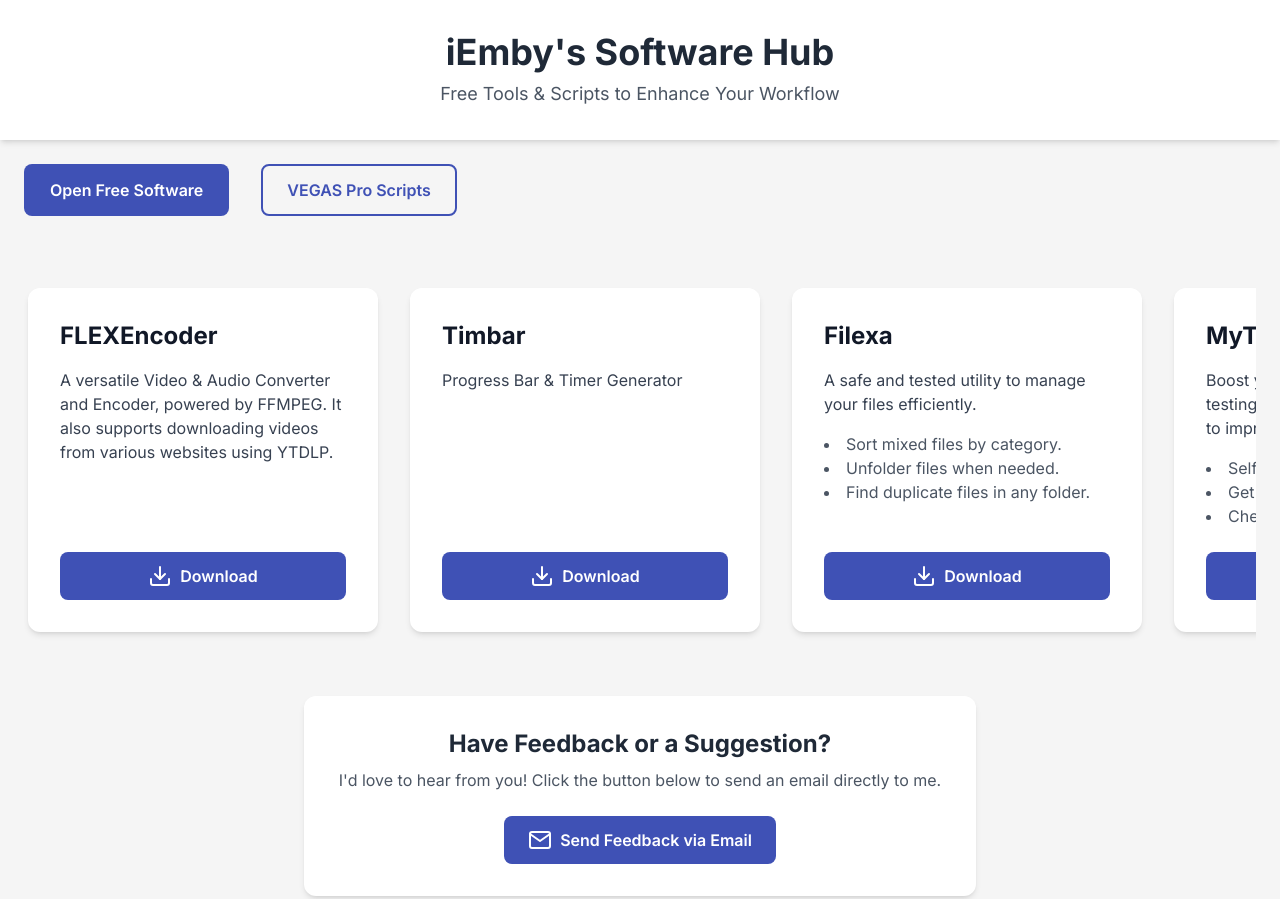
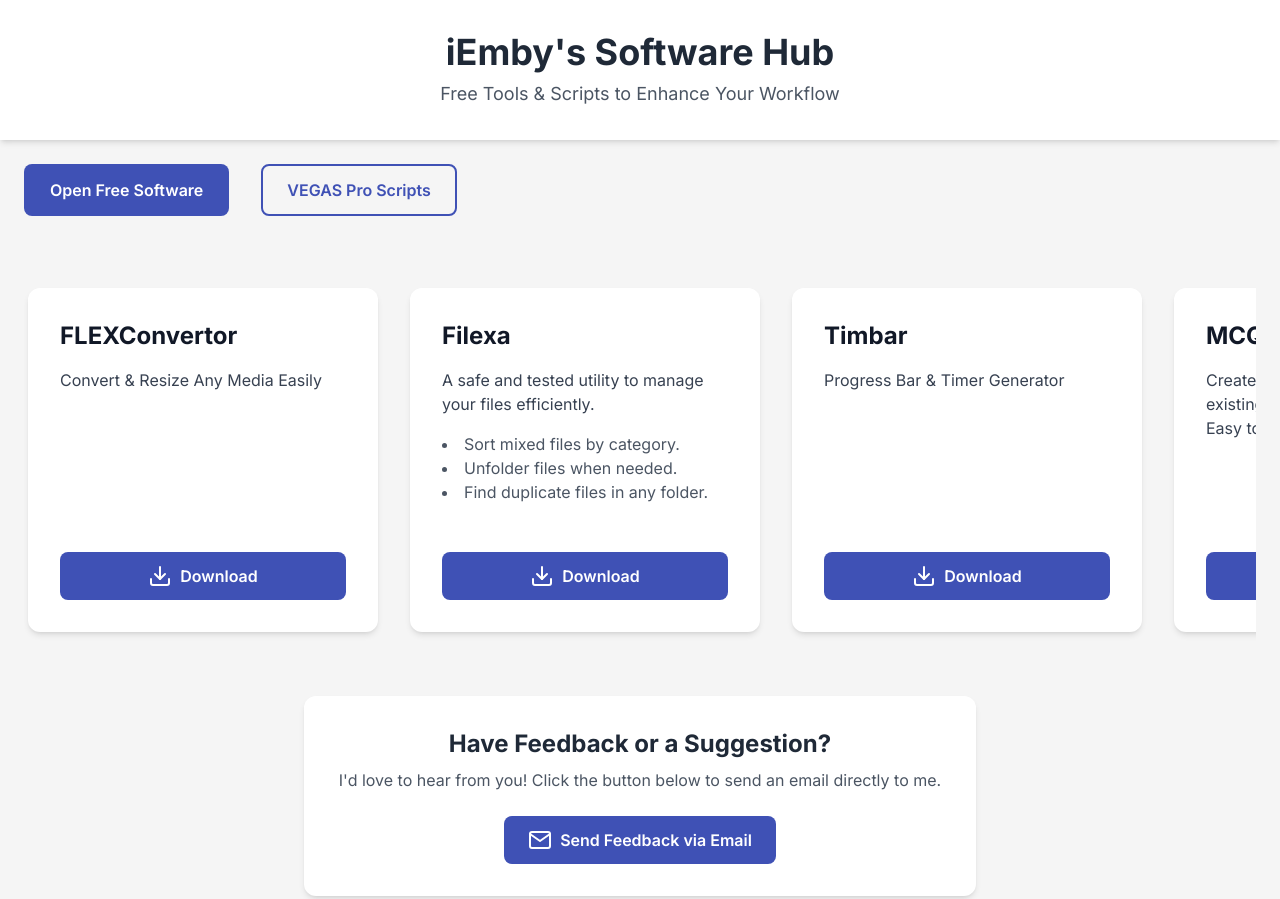
Before and after one commit to vegasmediaworks/getopensofts, a plain HTML site: page index.html in a window 1280 px wide. Shown: the top 899 px of the page. Drawn offline with nearby package versions, Linux system fonts and the light colour scheme.

Commit message:
Add files via upload

```diff
--- a/index.html
+++ b/index.html
@@ -119,30 +119,13 @@
    <!-- Page 1: Open Free Software -->
    <div id="page-software">
     <div class="horizontal-scroll-container" id="software-container"><div class="card p-8 flex flex-col">
-      <h3 class="text-2xl font-bold mb-4 text-gray-900">
-       FLEXEncoder
-      </h3>
-      <p class="text-gray-700 mb-4 flex-grow">
-       A versatile Video & Audio Converter and Encoder, powered by FFMPEG. It also supports downloading videos from various websites using YTDLP.
-      </p>
-      <a class="btn-primary mt-auto" href="https://mega.nz/folder/2voDgRwK#MVDDhHAJBddlwsISyT6ZMw" rel="noopener noreferrer" target="_blank">
-       <i data-feather="download">
-       </i>
-       <span>
-        Download
-       </span>
-      </a>
-     </div><div class="card p-8 flex flex-col">
-      <h3 class="text-2xl font-bold mb-4 text-gray-900">Timbar</h3>
-      <p class="text-gray-700 mb-4 flex-grow">Progress Bar & Timer Generator</p>
-      <a class="btn-primary mt-auto" href="https://mega.nz/folder/zrJxTZQB#Co7FicN3je2D66a_aGNB9w" rel="noopener noreferrer" target="_blank">
-       <i data-feather="download">
-       </i>
-       <span>
-        Download
-       </span>
-      </a>
-     </div><div class="card p-8 flex flex-col">
+                <h3 class="text-2xl font-bold mb-4 text-gray-900">FLEXConvertor</h3>
+                <p class="text-gray-700 mb-4 flex-grow">Convert & Resize Any Media Easily</p>
+                <a href="https://drive.google.com/drive/folders/1HUW9nhZQTEfYjY0EvfOSS7HYBfi8rksM?usp=sharing" target="_blank" rel="noopener noreferrer" class="btn-primary mt-auto">
+                    <i data-feather="download"></i>
+                    <span>Download</span>
+                </a>
+            </div><div class="card p-8 flex flex-col">
       <h3 class="text-2xl font-bold mb-4 text-gray-900">
        Filexa
       </h3>
@@ -170,6 +153,23 @@
        </span>
       </a>
      </div><div class="card p-8 flex flex-col">
+      <h3 class="text-2xl font-bold mb-4 text-gray-900">Timbar</h3>
+      <p class="text-gray-700 mb-4 flex-grow">Progress Bar & Timer Generator</p>
+      <a class="btn-primary mt-auto" href="https://mega.nz/folder/zrJxTZQB#Co7FicN3je2D66a_aGNB9w" rel="noopener noreferrer" target="_blank">
+       <i data-feather="download">
+       </i>
+       <span>
+        Download
+       </span>
+      </a>
+     </div><div class="card p-8 flex flex-col">
+                <h3 class="text-2xl font-bold mb-4 text-gray-900">MCQ Generator</h3>
+                <p class="text-gray-700 mb-4 flex-grow">Create MCQ Question Papers by your existing data, Manage data smartly. Easy to use.</p>
+                <a href="https://drive.google.com/drive/folders/1ULAZu7JLxcJKJLsQoCktfebS_wK_EdxM?usp=sharing" target="_blank" rel="noopener noreferrer" class="btn-primary mt-auto">
+                    <i data-feather="download"></i>
+                    <span>Download</span>
+                </a>
+            </div><div class="card p-8 flex flex-col">
       <h3 class="text-2xl font-bold mb-4 text-gray-900">
        MyTypingTutor
       </h3>
@@ -196,21 +196,7 @@
         Download
        </span>
       </a>
-     </div><div class="card p-8 flex flex-col">
-                <h3 class="text-2xl font-bold mb-4 text-gray-900">MCQ Generator</h3>
-                <p class="text-gray-700 mb-4 flex-grow">Create MCQ Question Papers by your existing data, Manage data smartly. Easy to use.</p>
-                <a href="https://drive.google.com/drive/folders/1ULAZu7JLxcJKJLsQoCktfebS_wK_EdxM?usp=sharing" target="_blank" rel="noopener noreferrer" class="btn-primary mt-auto">
-                    <i data-feather="download"></i>
-                    <span>Download</span>
-                </a>
-            </div><div class="card p-8 flex flex-col">
-                <h3 class="text-2xl font-bold mb-4 text-gray-900">FLEXConvertor</h3>
-                <p class="text-gray-700 mb-4 flex-grow">Convert & Resize Any Media Easily</p>
-                <a href="https://drive.google.com/drive/folders/1oY6p3DTXJVJoh5LZCIZScSuhyYUdK4X1?usp=sharing" target="_blank" rel="noopener noreferrer" class="btn-primary mt-auto">
-                    <i data-feather="download"></i>
-                    <span>Download</span>
-                </a>
-            </div></div>
+     </div></div>
    </div>
    <!-- Page 2: VEGAS Pro Scripts -->
    <div class="hidden" id="page-scripts">
```
